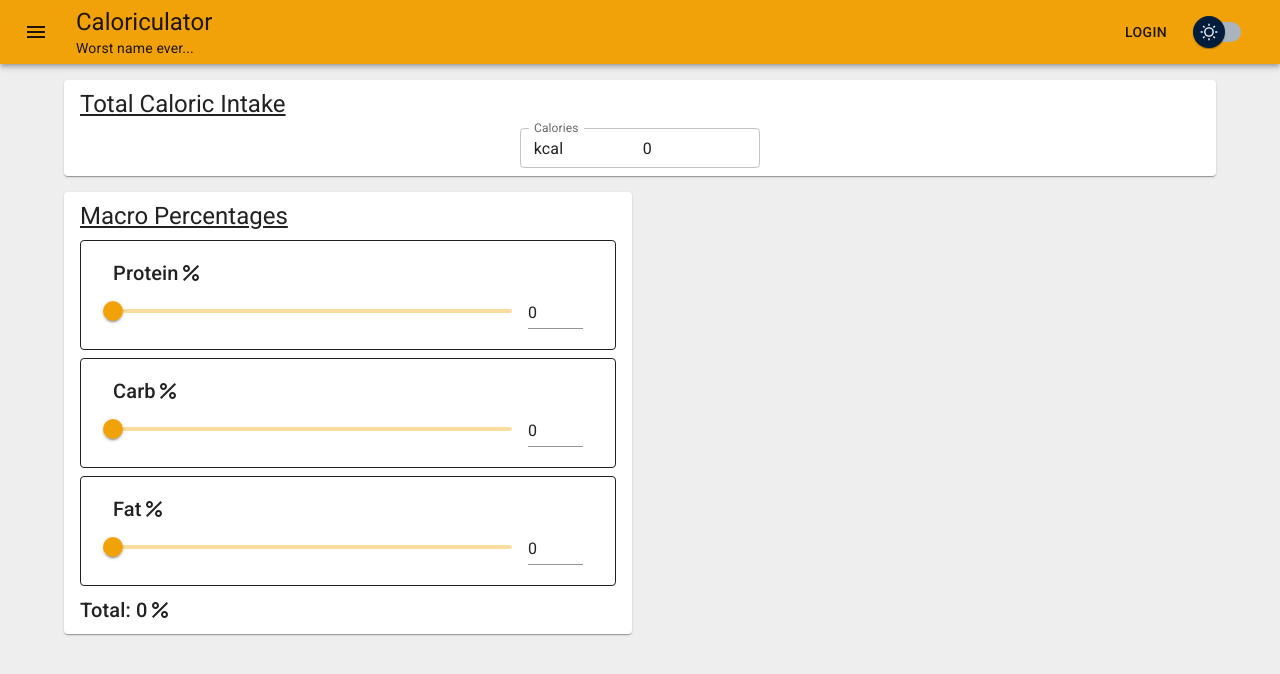
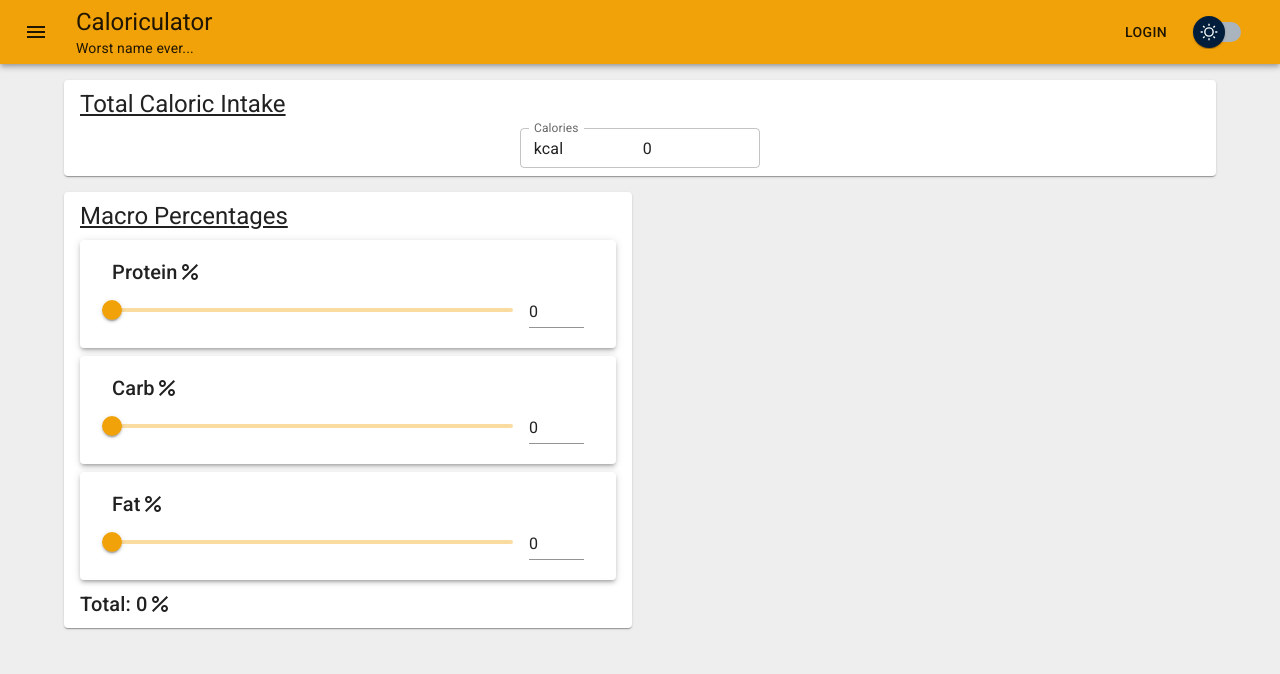
Before and after one commit to andrewdieppa/caloriculator, a React (Create React App) app: page / in a window 1280 px wide. Shown: the top 674 px of the page. Built offline with nearby package versions, Linux system fonts and the light colour scheme.

Commit message:
change macro sliders to Paper components

```diff
--- a/src/components/MacroPercentages/PercentSlider.js
+++ b/src/components/MacroPercentages/PercentSlider.js
@@ -1,4 +1,4 @@
-import { Typography, Slider, Input, Grid, Box } from '@mui/material';
+import { Paper, Typography, Slider, Input, Grid } from '@mui/material';
 import Percent from '@mui/icons-material/Percent';
 import { useSelector, useDispatch } from 'react-redux';
 import { actions } from '../../store/calorieDataSlice';
@@ -30,7 +30,7 @@ const PercentSlider = ({ macroName, color }) => {
   };
 
   return (
-    <Box sx={{ px: 4, py: 2, border: '1px solid', borderRadius: 1 }}>
+    <Paper sx={{ px: 4, py: 2, borderRadius: 1 }} elevation={3}>
       <Typography
         sx={{ display: 'flex', alignItems: 'center' }}
         variant="h6"
@@ -64,7 +64,7 @@ const PercentSlider = ({ macroName, color }) => {
           />
         </Grid>
       </Grid>
-    </Box>
+    </Paper>
   );
 };
 
```
